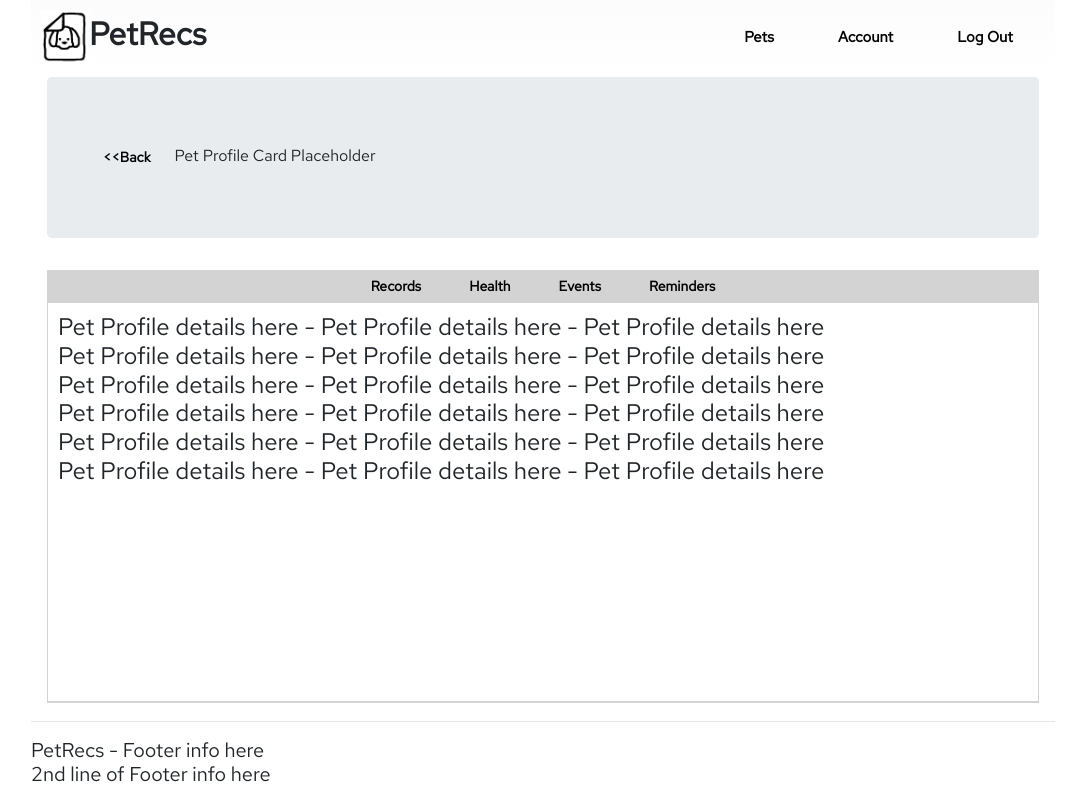
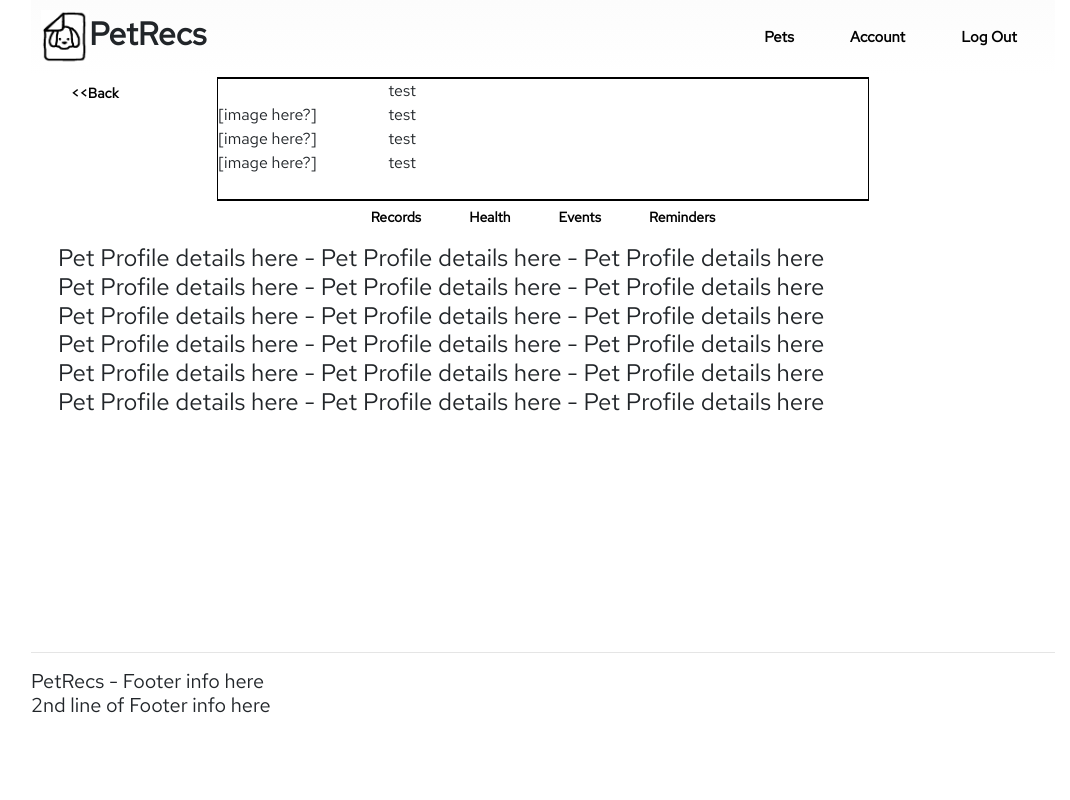
Before and after one commit to LeviRemi/PetRecs-Project, a React (Create React App) app in the folder client/: page /pets/profile in a window 1280 px wide. Shown: the whole page, without its empty margins (97-1167 px from the left). Built offline with nearby package versions, Linux system fonts and the light colour scheme.

Commit message:
Added hover styles to buttons

```diff
--- a/client/src/components/Header.js
+++ b/client/src/components/Header.js
@@ -15,17 +15,17 @@ function Header() {
             </div>
             <div className="mainPageHeaderItem push-right">
                 <Link to="/pets">
-                    <button className="btn-homepage-header">
+                    <button className="btn-mainpage-header">
                         Pets
                     </button>
                 </Link>
                 <Link to="/account">
-                    <button className="btn-homepage-header">
+                    <button className="btn-mainpage-header">
                         Account
                     </button>
                 </Link>
                 <Link to="/logout">
-                    <button className="btn-homepage-header">
+                    <button className="btn-mainpage-header">
                         Log Out
                     </button>
                 </Link>
--- a/client/src/components/PetProfile.js
+++ b/client/src/components/PetProfile.js
@@ -22,15 +22,37 @@ function PetProfile() {
           <Header />
         </div>
         <Container fluid className="petProfileWindow">
-        <div classname="petProfileCard">
-            <Jumbotron>
-                <Link to="/pets">
-                  <button className="btn-petprofile-nav">
-                     &lt;&lt;Back
-                  </button>
-                </Link>
-                Pet Profile Card Placeholder
-            </Jumbotron>
+
+        <div className="petProfileCard_off">
+            <Row>
+                <Col sm="2">
+                    <Link to="/pets">
+                    <button className="btn-petprofile-nav">
+                        <b>&lt;&lt;Back</b>
+                    </button>
+                    </Link>
+                </Col>
+                <Col>
+                    <div className="petProfileCard">
+                        <Row>
+                            <Col sm="3">
+                                <br />
+                                [image here?]<br />
+                                [image here?]<br />
+                                [image here?]<br /><br />
+                            </Col>
+                            <Col>
+                                test<br />
+                                test<br />
+                                test<br />
+                                test<br />
+                            </Col>
+                        </Row>
+                    </div>
+                </Col>
+                <Col sm="2">
+                </Col>
+            </Row>
         </div>
         <div className="petProfileNavBar">
             <Row>
@@ -43,7 +65,7 @@ function PetProfile() {
                   </button>
                 </Link>
                 <Link to="/pets/health">
-                  <button className="btn-petprofile-nav">
+                  <button className="btn-petprofile-nav shadow-none">
                     Health
                   </button>
                 </Link>
--- a/client/src/index.css
+++ b/client/src/index.css
@@ -166,7 +166,7 @@ these styles are post-login */
 
 .petProfileNavBar {
   text-align: center;
-  background: lightgrey;
+  background: white;
   justify-content: center;
 }
 
@@ -178,9 +178,43 @@ these styles are post-login */
   vertical-align: middle;
   border:none;
 }
+
+.btn-petprofile-nav:hover {
+  color: grey;
+  transition: 0.1s;
+}
+
+.btn-petprofile-nav:active {
+  background-color: lightgrey;
+  margin: 0;
+  transition: 0.1s;
+}
+
+.btn-mainpage-header {
+  color: black;
+  background-color: rgba(0, 0, 0, 0);
+  padding: 0px 28px;
+  font-size: 15px;
+  font-weight: bold;
+  vertical-align: middle;
+  border: none !important;
+  outline: none !important;
+}
+
+.btn-mainpage-header:hover {
+  color: grey;
+  transition: 0.1s;
+}
+
+.btn-mainpage-header:active {
+  background-color: lightgrey;
+  margin: 0;
+  transition: 0.1s;
+}
+
 .petProfileBody {
   border-style: solid;
-  border-color: lightgrey;
+  border-color: white;
   border-width: 0px 1px 2px 1px;
   background: white;
   height: 400px;
```
